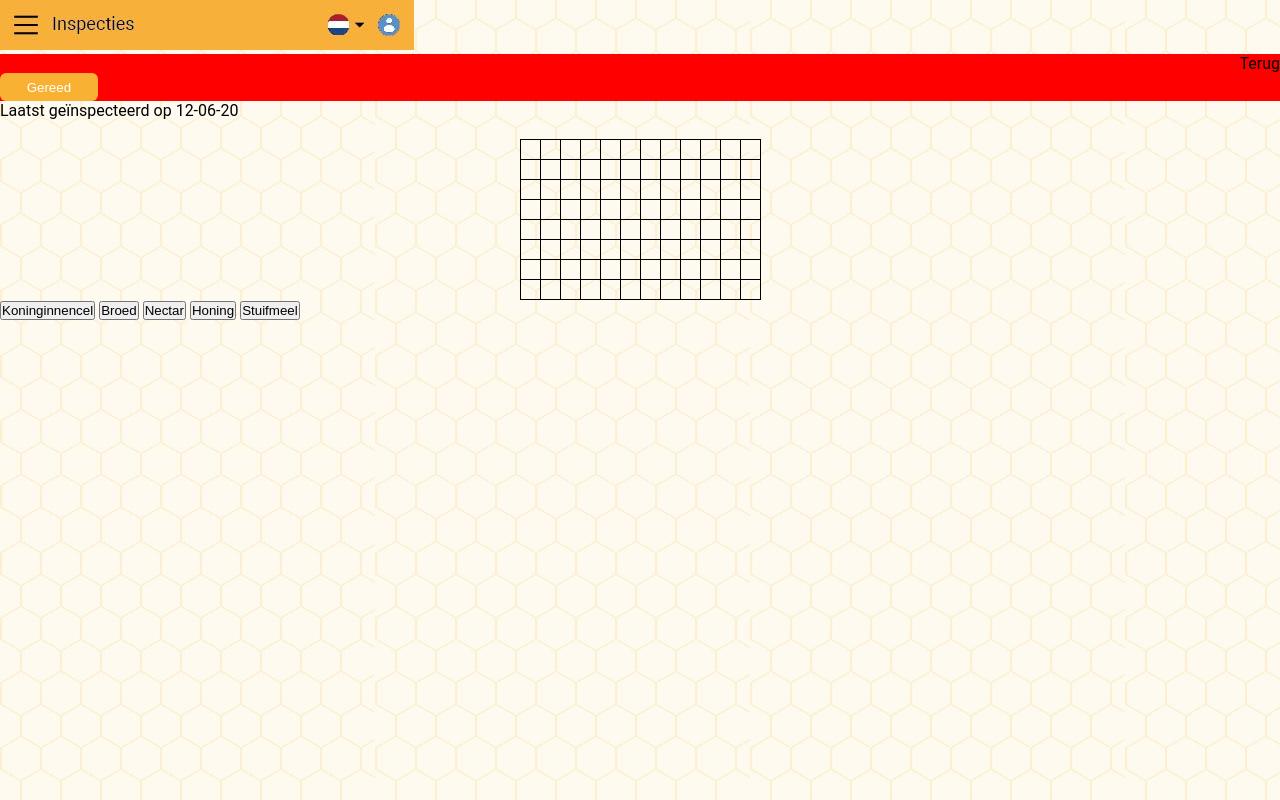
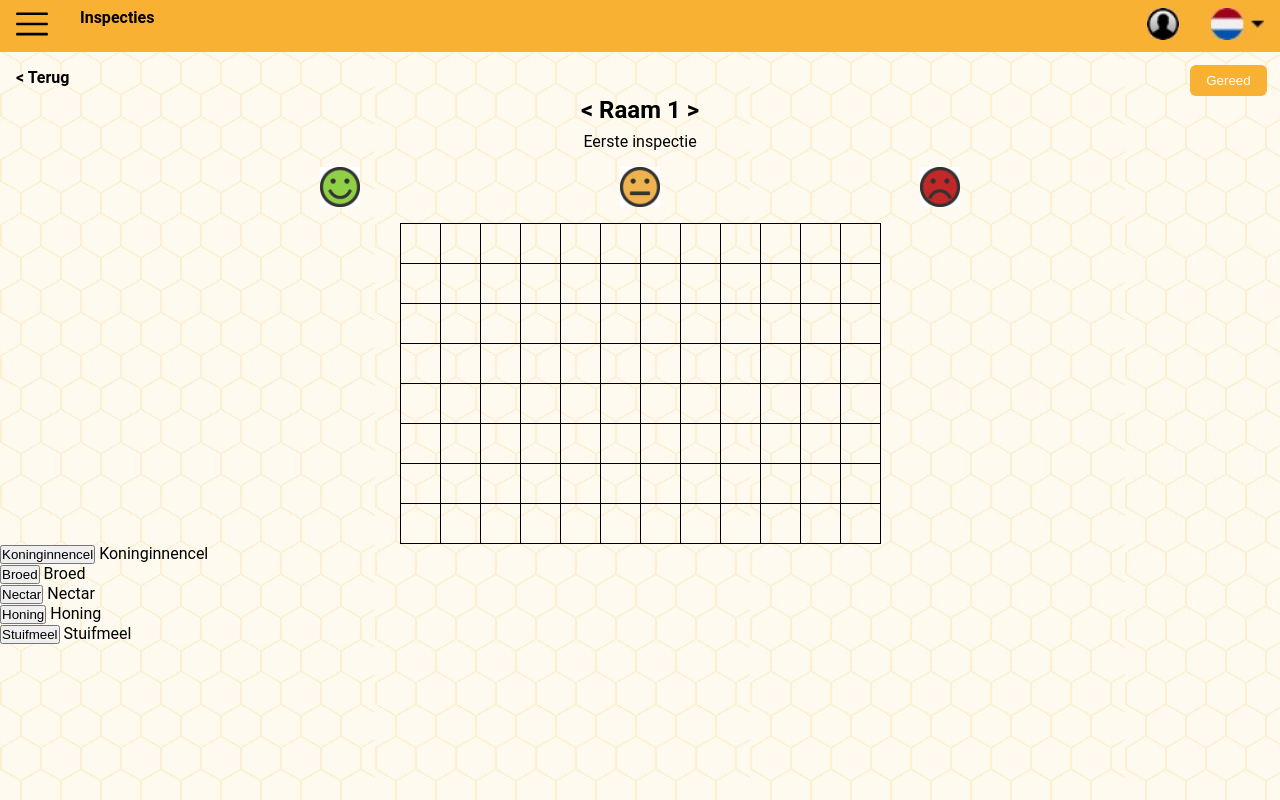
Before and after one commit to joppepelgrim/WellBeeing, a website: page view/index.ejs in a window 1280 px wide. Drawn offline with nearby package versions, Linux system fonts and the light colour scheme; files that its build step writes are made by us from their sources.

Commit message:
Added more styles to the screen

```diff
--- a/static/style.css
+++ b/static/style.css
@@ -13,25 +13,75 @@ body{
     font-family: roboto;
 }
 
-header{
-    width: 100%;
+nav ul {
+    list-style-type: none;
+    overflow: hidden;
+    background-color: var(--primairy-color);
 }
 
-.inner-header{
-    background-color: red;
+nav ul li {
+    float: left;
+    display: block;
+    text-align: center;
+    font-weight: 600;
+    padding: 0.5em 1em;
 }
 
-.inner-header span{
-    display: flex;
-    justify-content: end;
+nav ul li img.avatar{
+    height: 32px;
 }
 
-.inner-header button{
+nav ul li img.language{
+    height: 32px;
+}
+
+nav ul li.right{
+    float: right;
+}
+
+.menu{
+    height: 32px;
+}
+
+div.inner-header{
+    display: flex;
+    justify-content: space-between;
+}
+
+p.raam{
+    text-align: center;
+    font-weight: bold;
+    font-size: 1.5em;
+}
+
+p.date{
+    margin-top: 0.5em;
+    text-align: center;
+}
+
+div a {
+    margin: 1em 0 0 1em;
+    font-weight: bold;
+}
+
+.gereed{
+    background-color: var(--primairy-color);
     border: none;
-    background-color: var(--primairy-color);
+    border-radius: 6px;
     color: white;
-    padding: 0.5em 2em;
-    border-radius: 6px;
+    padding: 0.6em 1.2em;
+    margin: 1em 1em 0 0;
+}
+
+.smileys{
+    margin: 1em auto;
+    width: 50%;
+    display: flex;
+    justify-content: space-between;
+}
+
+.smileys img{
+    width: 2.5em;
 }
 
 table,
@@ -46,9 +96,9 @@ table {
 }
 
 tr {
-    height: 20px;
+    height: 40px;
 }
 
 td {
-    width: 20px;
+    width: 40px;
 }
--- a/view/index.ejs
+++ b/view/index.ejs
@@ -11,26 +11,50 @@
 
 <body>
     <header>
-        <img src="../static/images/header.jpg" alt="">
-        <div class="inner-header">
-            <span>Terug</span>
-            <button>Gereed</button>
-        </div>
+        <nav>
+            <ul>
+                <li><img src="../static/images/menu.svg" alt="" class="menu"></li>
+                <li>Inspecties</li>
+                <li class="right"><img src="../static/images/language.jpg" alt="" class="language"></li>
+                <li class="right"><img src="../static/images/avatar.jpg" alt="" class="avatar"></li>
+            </ul>
+        </nav>
     </header>
     <main>
-        <p>Laatst geïnspecteerd op 12-06-20</p>
-        <img src="" alt="">
-        <img src="" alt="">
-        <img src="" alt="">
+        <div class="inner-header">
+            <a>&lt Terug</a>
+            <button class="gereed">Gereed</button>
+        </div>
+        <p class="raam">&lt Raam 1 &gt</p>
+        <p class="date">Eerste inspectie</p>
+        <div class="smileys">
+            <img src="../static/images/happy.png" alt="">
+            <img src="../static/images/okay.png" alt="">
+            <img src="../static/images/sad.png" alt="">
+        </div>
 
     </main>
     <table class="pixelCanvas"></table>
-
-    <button class="koninginnencel">Koninginnencel</button>
-    <button class="broed">Broed</button>
-    <button class="nectar">Nectar</button>
-    <button class="honing">Honing</button>
-    <button class="stuifmeel">Stuifmeel</button>
+    <div>
+        <button class="koninginnencel">Koninginnencel</button>
+        <span>Koninginnencel</span>
+    </div>
+    <div>
+        <button class="broed">Broed</button>
+        <span>Broed</span>
+    </div>
+    <div>
+        <button class="nectar">Nectar</button>
+        <span>Nectar</span>
+    </div>
+    <div>
+        <button class="honing">Honing</button>
+        <span>Honing</span>
+    </div>
+    <div>
+        <button class="stuifmeel">Stuifmeel</button>
+        <span>Stuifmeel</span>
+    </div>
     <script src="../static/script.js"></script>
 </body>
 
```
Also changed, not shown: static/images/happy.png (added), static/images/okay.png (added), static/images/sad.png (added).
